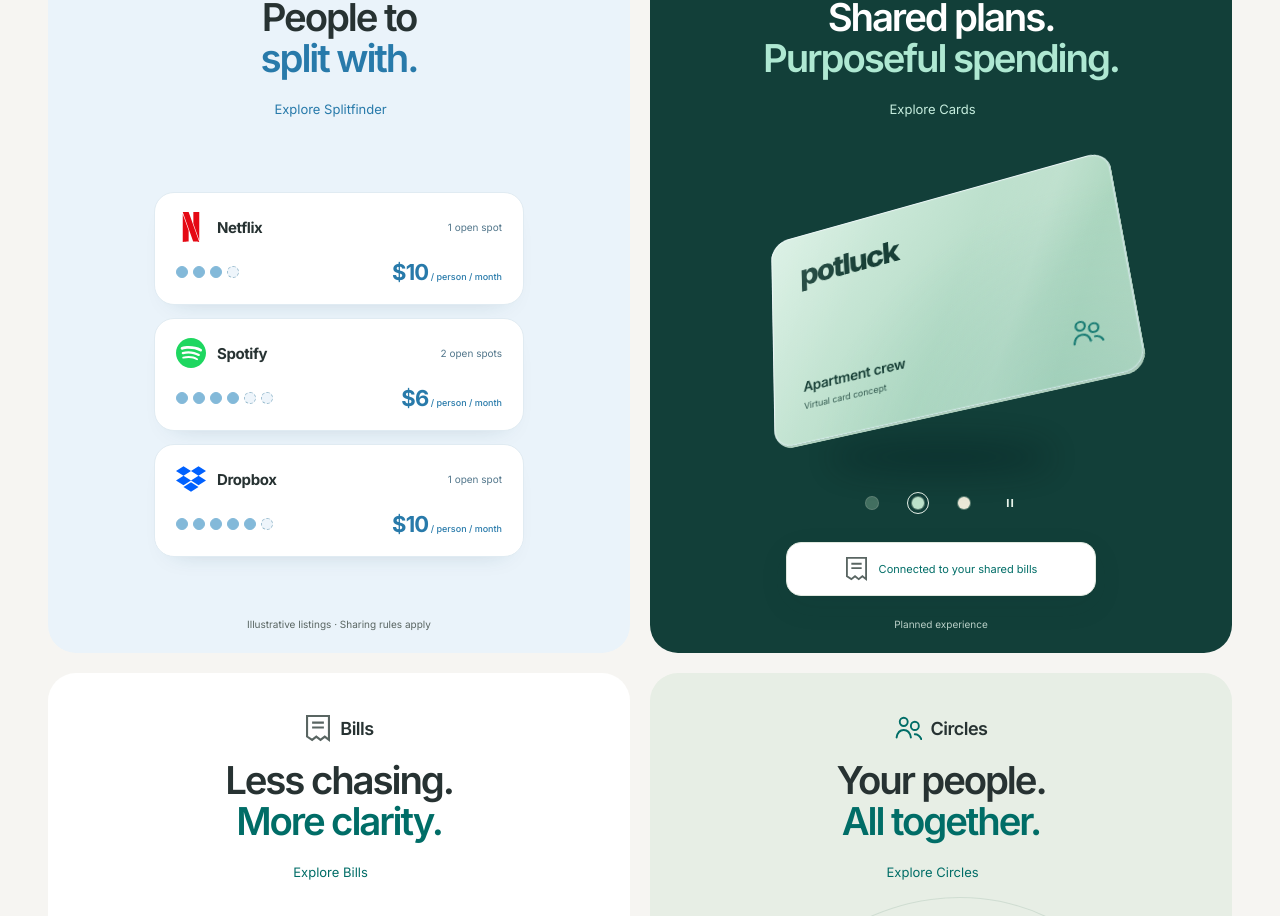
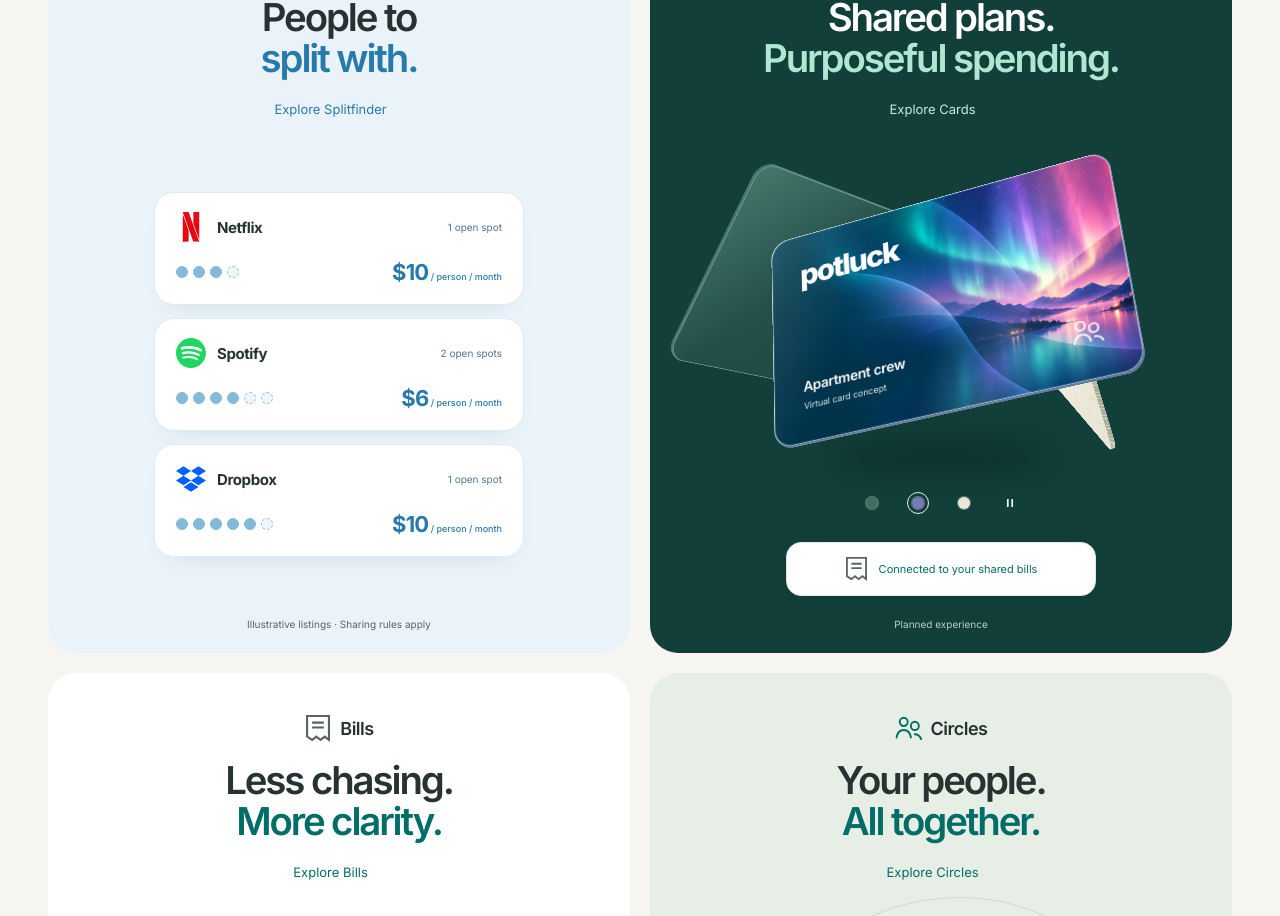
Before and after one commit to Jshack05/Potluck, a React (Vite) app in the folder website/: page / in a window 1280 px wide. Shown: the part 1239-2155 px from the top of the page. Built offline with nearby package versions, Linux system fonts and the light colour scheme.

Commit message:
Keep carousel cards visible and restore mountain design

```diff
--- a/website/src/components/FloatingCard.tsx
+++ b/website/src/components/FloatingCard.tsx
@@ -11,7 +11,7 @@ import "./floating-card.css";
 
 const designs = [
   { id: "teal", name: "Deep teal" },
-  { id: "mint", name: "Mint" },
+  { id: "mountains", name: "Mountains" },
   { id: "ivory", name: "Ivory" },
 ] as const;
 const reducedMotionQuery = "(prefers-reduced-motion: reduce)";
--- a/website/src/components/floating-card.css
+++ b/website/src/components/floating-card.css
@@ -32,21 +32,10 @@
   inset: 0;
   transform-style: preserve-3d;
   transform: rotateY(var(--slot-angle)) translateZ(var(--orbit-depth));
-  visibility: hidden;
 }
 
-.card-orbit-slot[data-active="true"] {
-  visibility: visible;
-}
 .card-carousel[data-motion="true"] .card-orbit {
   transition: transform 650ms cubic-bezier(0.22, 1, 0.36, 1);
-}
-/* Keep the departing face visible until its orbit completes. */
-.card-carousel[data-motion="true"] .card-orbit-slot {
-  transition: visibility 0s 650ms;
-}
-.card-carousel[data-motion="true"] .card-orbit-slot[data-active="true"] {
-  transition-delay: 0s;
 }
 
 .floating-card {
@@ -67,14 +56,12 @@
     radial-gradient(ellipse at 94% 110%, #8cd1b129, transparent 65%),
     linear-gradient(130deg, #44776c 0%, #234f48 38%, #133d38 72%, #1e5147);
 }
-.card-design-mint {
-  --card-ink: #173f36;
-  --card-muted: #31584e;
-  --card-edge: #d3efe0;
-  --card-core: #87ac99;
-  --card-finish:
-    radial-gradient(ellipse at 85% 130%, #75b7a26b, transparent 64%),
-    linear-gradient(130deg, #d7efe2, #add7c0 72%, #bfdecb);
+.card-design-mountains {
+  --card-ink: #ffffff;
+  --card-muted: #e0e9f5;
+  --card-edge: #a2bdd4;
+  --card-core: #253b60;
+  --card-finish: url("/figma/aurora-card.png") center / cover;
 }
 .card-design-ivory {
   --card-ink: #25473c;
@@ -180,7 +167,8 @@
   height: auto;
   opacity: 0.85;
 }
-.card-design-teal .floating-card-mark {
+.card-design-teal .floating-card-mark,
+.card-design-mountains .floating-card-mark {
   filter: brightness(0) invert(1);
 }
 
@@ -233,8 +221,8 @@
   background: #426f60;
   box-shadow: 0 0 0 1px #d6ead260;
 }
-.choice-mint > span {
-  background: #bde2cb;
+.choice-mountains > span {
+  background: linear-gradient(135deg, #558fba, #9a65c4);
 }
 .choice-ivory > span {
   background: #ece8d8;
```
Also changed, not shown: 2 other files (tests, documents, lock files or other folders).
